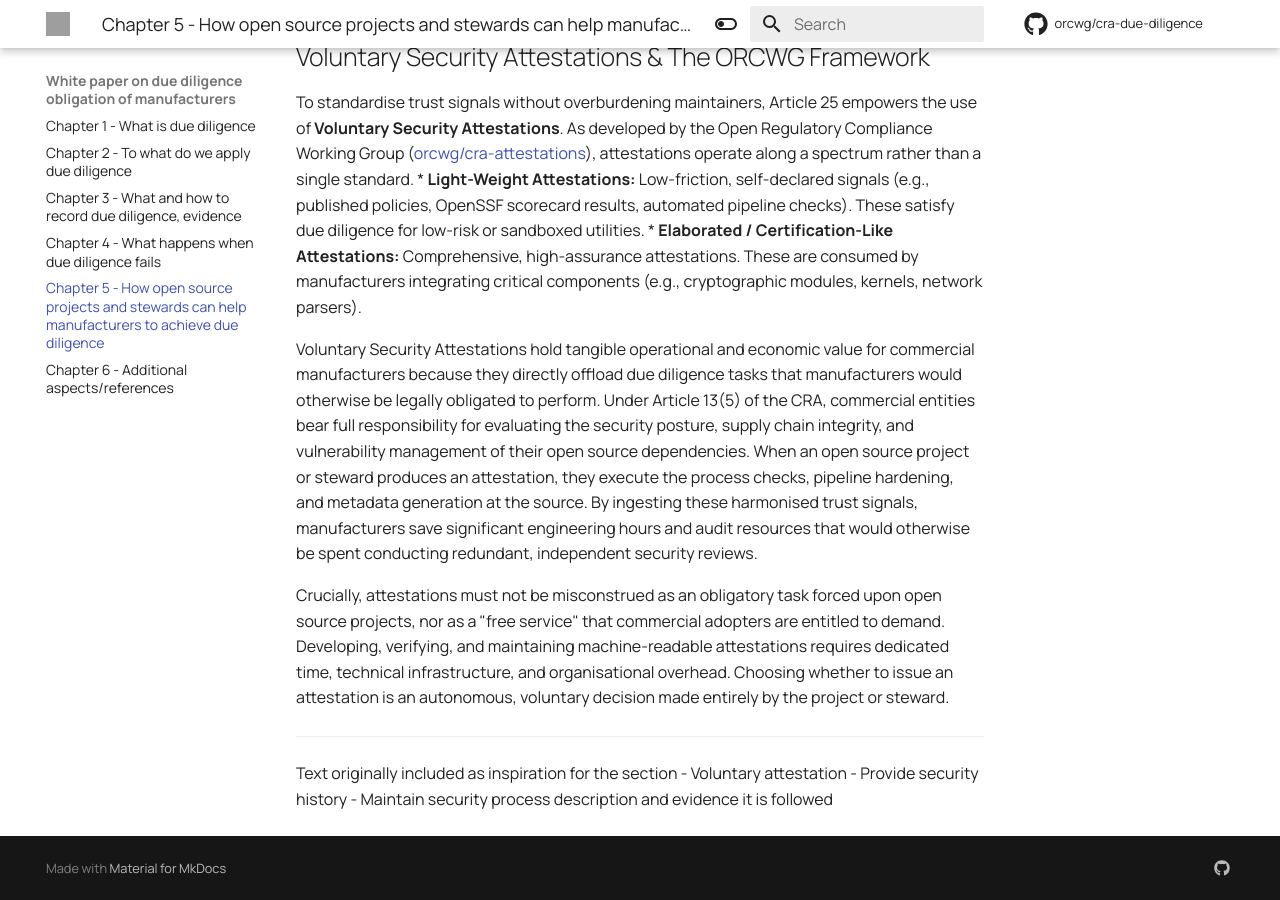
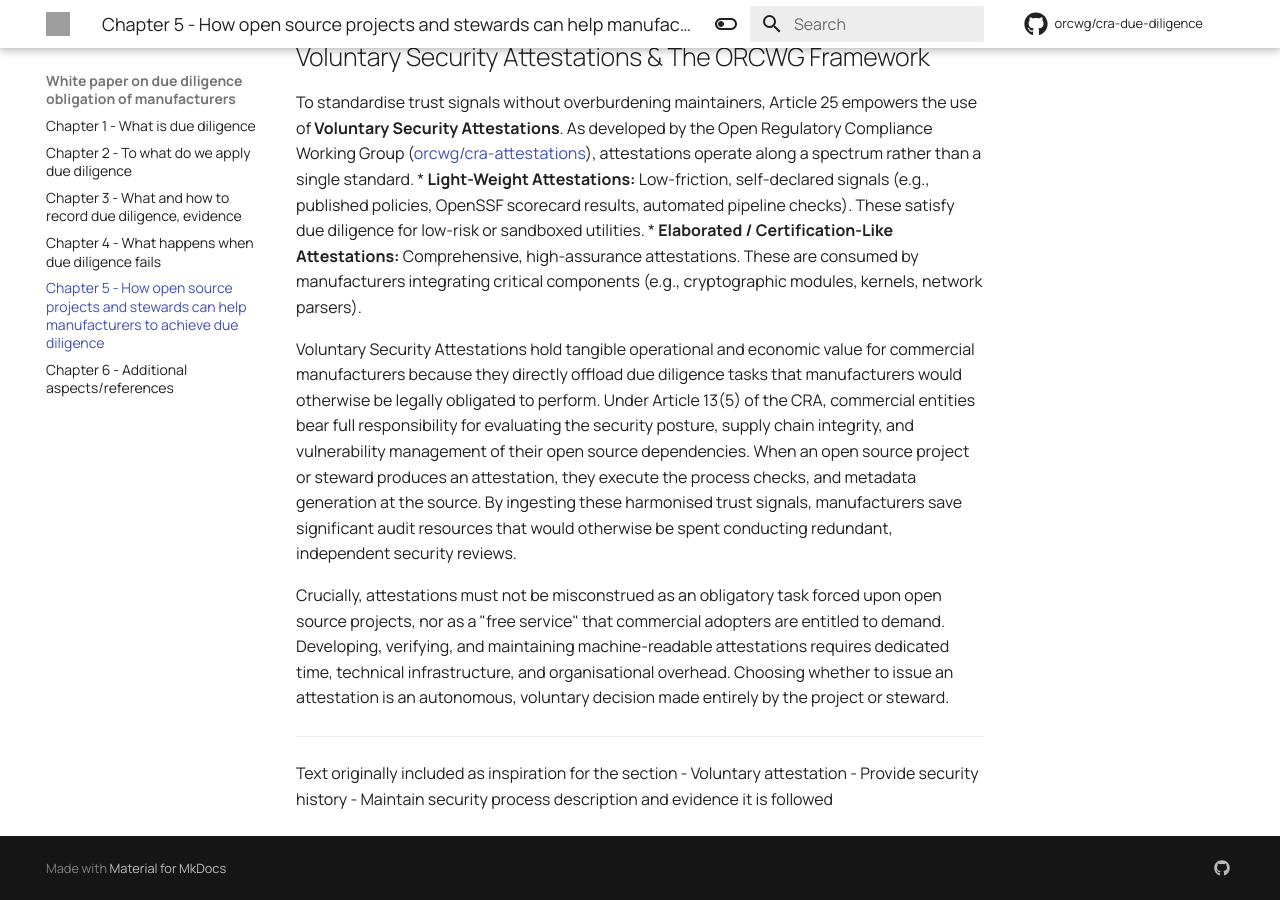
Before and after one commit to orcwg/cra-due-diligence, an MkDocs documentation site: the page built from content/05.md, in a window 1280 px wide and 900 px high, scrolled down 2662 px. Built offline with MkDocs 1.6.1 and Material for MkDocs 9.7.7, drawn with Linux system fonts in a browser that asks for light colours; comment, search, counter and statistics services are not loaded; the version menu is left out; grey boxes are pictures that could not be loaded.

Commit message:
Update content/05.md
Signed-off-by: Juan <137221298+jrico-eclipse@users.noreply.github.com>

```diff
--- a/content/05.md
+++ b/content/05.md
@@ -64,7 +64,7 @@ To standardise trust signals without overburdening maintainers, Article 25 empow
 * **Light-Weight Attestations:** Low-friction, self-declared signals (e.g., published policies, OpenSSF scorecard results, automated pipeline checks). These satisfy due diligence for low-risk or sandboxed utilities.
 * **Elaborated / Certification-Like Attestations:** Comprehensive, high-assurance attestations. These are consumed by manufacturers integrating critical components (e.g., cryptographic modules, kernels, network parsers).
 
-Voluntary Security Attestations hold tangible operational and economic value for commercial manufacturers because they directly offload due diligence tasks that manufacturers would otherwise be legally obligated to perform. Under Article 13(5) of the CRA, commercial entities bear full responsibility for evaluating the security posture, supply chain integrity, and vulnerability management of their open source dependencies. When an open source project or steward produces an attestation, they execute the process checks, pipeline hardening, and metadata generation at the source. By ingesting these harmonised trust signals, manufacturers save significant engineering hours and audit resources that would otherwise be spent conducting redundant, independent security reviews.
+Voluntary Security Attestations hold tangible operational and economic value for commercial manufacturers because they directly offload due diligence tasks that manufacturers would otherwise be legally obligated to perform. Under Article 13(5) of the CRA, commercial entities bear full responsibility for evaluating the security posture, supply chain integrity, and vulnerability management of their open source dependencies. When an open source project or steward produces an attestation, they execute the process checks, and metadata generation at the source. By ingesting these harmonised trust signals, manufacturers save significant audit resources that would otherwise be spent conducting redundant, independent security reviews.
 
 Crucially, attestations must not be misconstrued as an obligatory task forced upon open source projects, nor as a "free service" that commercial adopters are entitled to demand. Developing, verifying, and maintaining machine-readable attestations requires dedicated time, technical infrastructure, and organisational overhead. Choosing whether to issue an attestation is an autonomous, voluntary decision made entirely by the project or steward.
 
```
